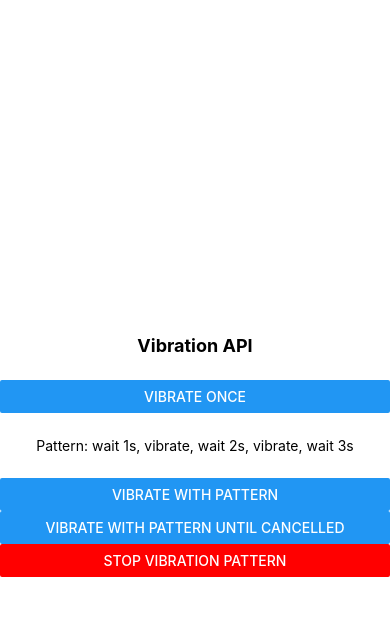
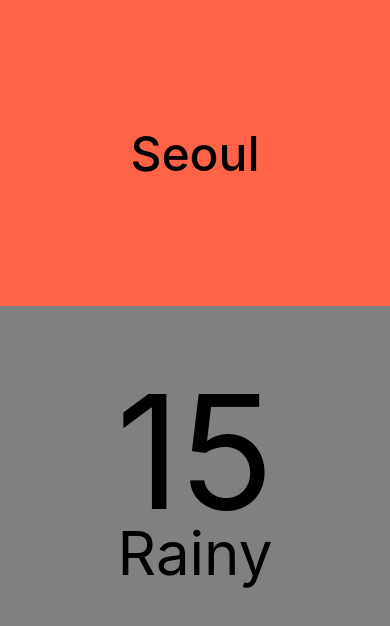
Before and after one commit to jinsumin/WeatherApp, a React Native app: screen / in a window 390 px wide. Shown: the top 626 px of the page. Built offline with nearby package versions, Linux system fonts and the light colour scheme.

Commit message:
add scrollView

```diff
--- a/App.js
+++ b/App.js
@@ -1,86 +1,67 @@
-import {
-  SafeAreaView,
-  Button,
-  Platform,
-  StyleSheet,
-  Text,
-  Vibration,
-  View,
-} from "react-native";
+import { StyleSheet, View, Text, ScrollView, Dimensions } from "react-native";
 
-const Separator = () => {
-  return <View style={Platform.OS === "android" ? styles.separator : null} />;
-};
+const { width: SCREEN_WIDTH, height: SCREEN_HEIGHT } = Dimensions.get("window");
 
 export default function App() {
-  const ONE_SECOND_IN_MS = 1000;
-  const PATTERN = [
-    ONE_SECOND_IN_MS,
-    2 * ONE_SECOND_IN_MS,
-    3 * ONE_SECOND_IN_MS,
-  ];
-  const PATTERN_DESC =
-    Platform.OS === "android"
-      ? "wait 1s, vibrate 2s, wait 3s"
-      : "wait 1s, vibrate, wait 2s, vibrate, wait 3s";
-
   return (
-    <SafeAreaView style={styles.container}>
-      <Text style={[styles.header, styles.paragraph]}>Vibration API</Text>
-      <View>
-        <Button title="Vibrate once" onPress={() => Vibration.vibrate()} />
+    <View style={style.container}>
+      <View style={style.city}>
+        <Text style={style.cityName}>Seoul</Text>
       </View>
-      <Separator />
-      {Platform.OS === "android"
-        ? [
-            <View>
-              <Button
-                title="Vibrate for 10 seconds"
-                onPress={() => Vibration.vibrate(10 * ONE_SECOND_IN_MS)}
-              />
-            </View>,
-            <Separator />,
-          ]
-        : null}
-      <Text style={styles.paragraph}>Pattern: {PATTERN_DESC}</Text>
-      <Button
-        title="Vibrate with pattern"
-        onPress={() => Vibration.vibrate(PATTERN)}
-      />
-      <Separator />
-      <Button
-        title="Vibrate with pattern until cancelled"
-        onPress={() => Vibration.vibrate(PATTERN, true)}
-      />
-      <Separator />
-      <Button
-        title="Stop vibration pattern"
-        onPress={() => Vibration.cancel()}
-        color="#FF0000"
-      />
-    </SafeAreaView>
+      <ScrollView
+        pagingEnabled
+        horizontal
+        showsHorizontalScrollIndicator={false}
+        contentContainerStyle={style.weather}
+      >
+        <View style={style.day}>
+          <Text style={style.temperature}>15</Text>
+          <Text style={style.description}>Rainy</Text>
+        </View>
+        <View style={style.day}>
+          <Text style={style.temperature}>15</Text>
+          <Text style={style.description}>Rainy</Text>
+        </View>
+        <View style={style.day}>
+          <Text style={style.temperature}>15</Text>
+          <Text style={style.description}>Rainy</Text>
+        </View>
+        <View style={style.day}>
+          <Text style={style.temperature}>15</Text>
+          <Text style={style.description}>Rainy</Text>
+        </View>
+      </ScrollView>
+    </View>
   );
 }
 
-const styles = StyleSheet.create({
+const style = StyleSheet.create({
   container: {
     flex: 1,
+    backgroundColor: "tomato",
+  },
+  city: {
+    flex: 1.2,
     justifyContent: "center",
-    paddingTop: 44,
-    padding: 8,
+    alignItems: "center",
   },
-  header: {
-    fontSize: 18,
-    fontWeight: "bold",
-    textAlign: "center",
+  cityName: {
+    fontSize: 48,
+    fontWeight: "500",
   },
-  paragraph: {
-    margin: 24,
-    textAlign: "center",
+  weather: {
+    backgroundColor: "gray",
   },
-  separator: {
-    marginVertical: 8,
-    borderBottomColor: "#737373",
-    borderBottomWidth: StyleSheet.hairlineWidth,
+  day: {
+    width: SCREEN_WIDTH,
+    alignItems: "center",
+  },
+  temperature: {
+    fontSize: 158,
+    marginTop: 50,
+  },
+  description: {
+    fontSize: 60,
+    marginTop: -30,
   },
 });
```
